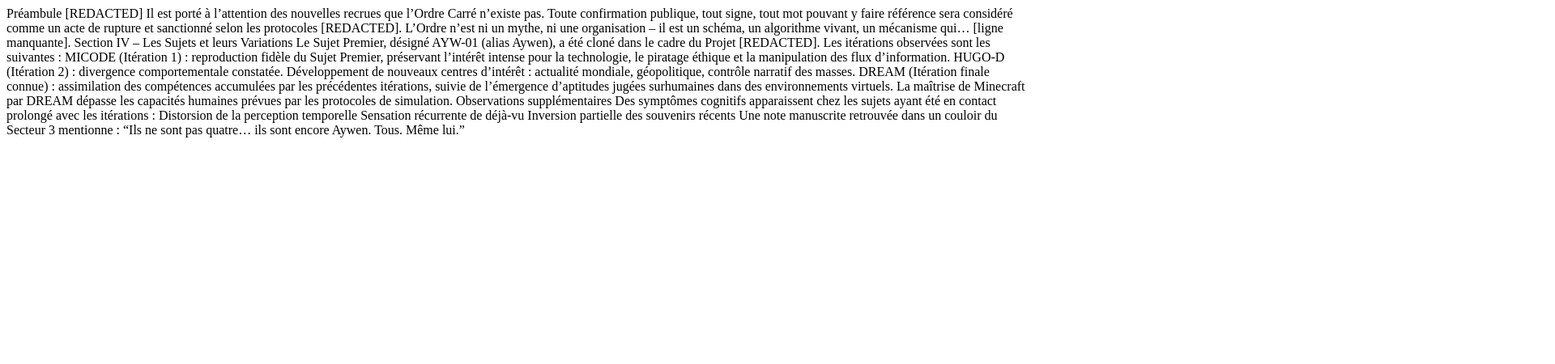
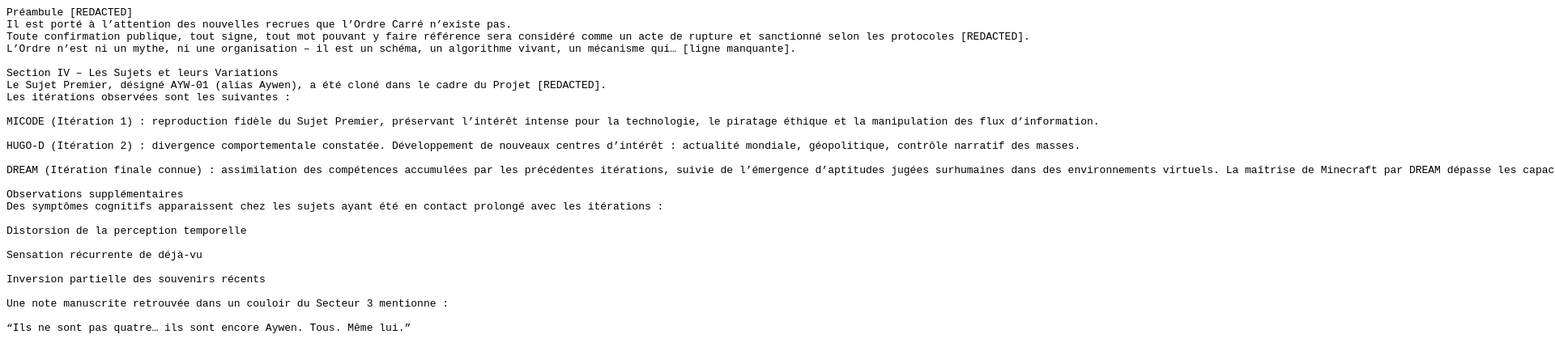
Before and after one commit to paranormal-searching/lordre-carre.github.io, a plain HTML site: page informations.html in a window 1280 px wide. Shown: the top 450 px of the page at 81% size, 1920 px wide, since content can reach past the window. Drawn offline with Linux system fonts and the light colour scheme.

Commit message:
Update informations.html

```diff
--- a/informations.html
+++ b/informations.html
@@ -1,5 +1,5 @@
 <body>
-  <p>Préambule [REDACTED]
+  <pre>Préambule [REDACTED]
 Il est porté à l’attention des nouvelles recrues que l’Ordre Carré n’existe pas.
 Toute confirmation publique, tout signe, tout mot pouvant y faire référence sera considéré comme un acte de rupture et sanctionné selon les protocoles [REDACTED].
 L’Ordre n’est ni un mythe, ni une organisation – il est un schéma, un algorithme vivant, un mécanisme qui… [ligne manquante].
@@ -25,5 +25,5 @@ Inversion partielle des souvenirs récents
 
 Une note manuscrite retrouvée dans un couloir du Secteur 3 mentionne :
 
-“Ils ne sont pas quatre… ils sont encore Aywen. Tous. Même lui.”</p>
+“Ils ne sont pas quatre… ils sont encore Aywen. Tous. Même lui.”</pre>
 </body>
```
